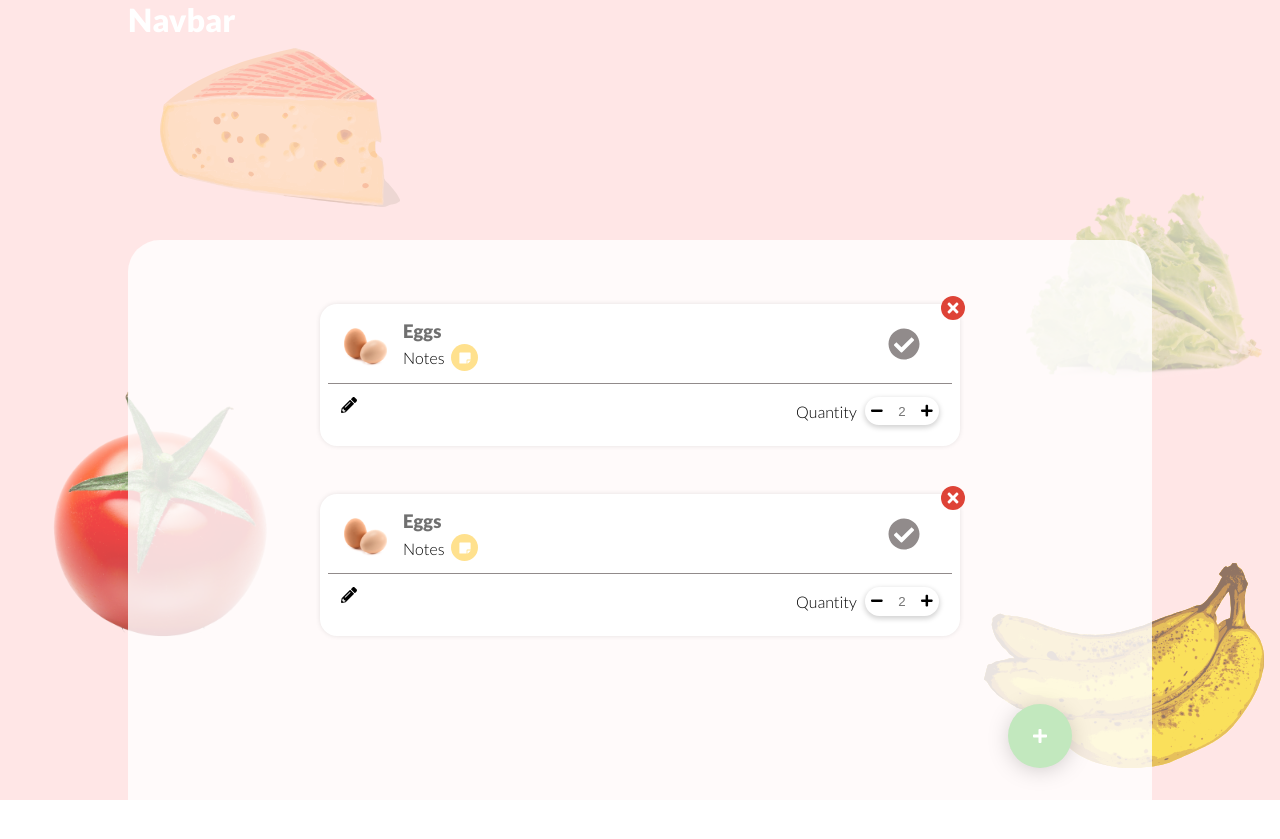
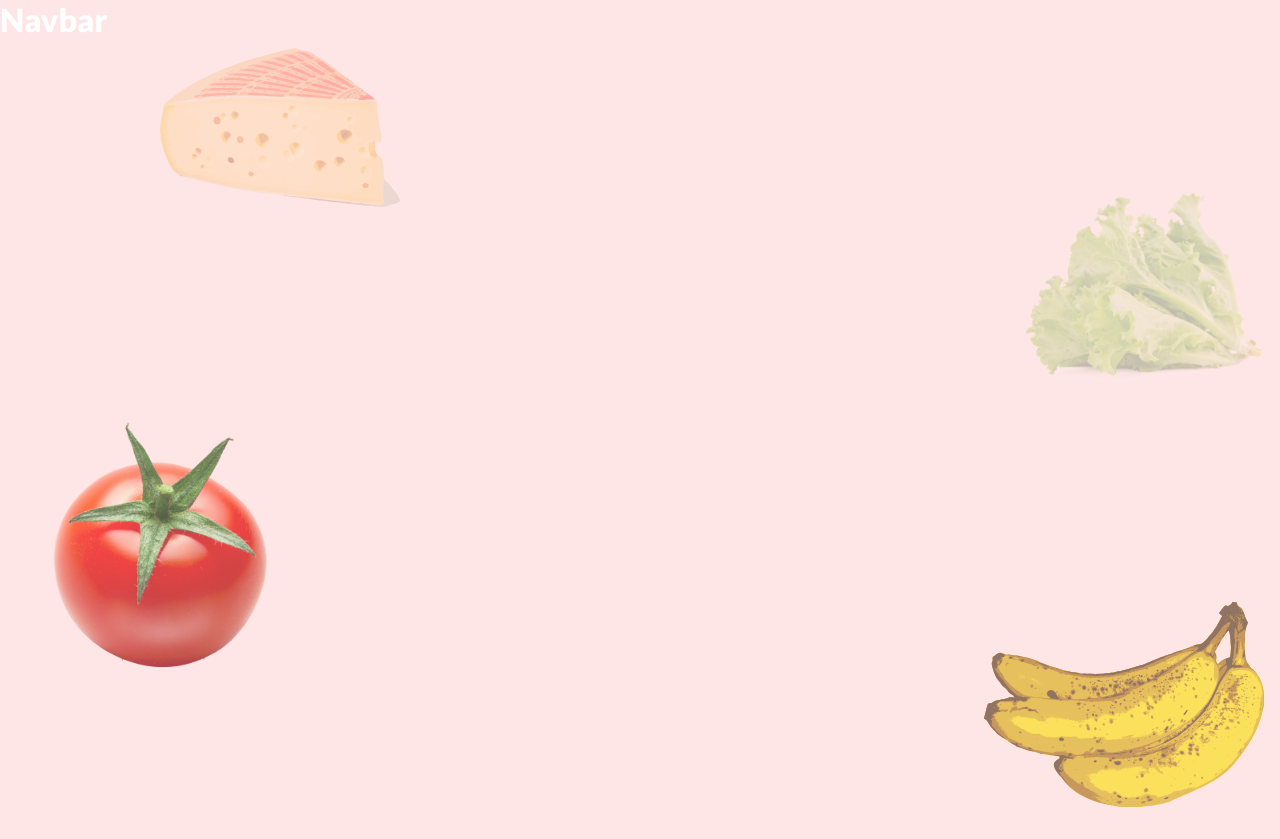
Before and after one commit to Ivailo663/ShoppingListApp, a React app: page /list in a window 1280 px wide. Before the commit the page ends 800 px from the top, so only its background shows below. Built offline with nearby package versions, Linux system fonts and the light colour scheme.

Commit message:
reordering

```diff
--- a/src/components/App.js
+++ b/src/components/App.js
@@ -1,12 +1,13 @@
 import React, { Component } from "react";
-import Auth from "./authComponents/Auth";
+import Auth from "./views/Auth";
 import { FontAwesomeIcon } from "@fortawesome/react-fontawesome";
 import "@fortawesome/free-solid-svg-icons";
 import salat from "../styles/gallery/products/salat.svg";
 import cheese from "../styles/gallery/products/cheese.svg";
 import bananas from "../styles/gallery/products/bananas.svg";
 import tomato from "../styles/gallery/products/tomato.svg";
-import List from '../components/listComponents/List'
+import Main from './views/Main'
+import Navbar from '../components/layoutComponents/Navbar'
 // import eggs from '../styles/gallery/products/eggs.png'
 import {
   BrowserRouter as Router,
@@ -19,18 +20,18 @@ class App extends Component {
   render() {
     return (
       <div className="main">
+      <Navbar/>
         <div className="main-inner">
 
           <Router>
             <Route exact path="/" component={Auth}/>
-            <Route path="/list" component={List}/>
+            <Route path="/main" component={Main}/>
           </Router>
 
           <img src={cheese} alt="cheese" className="cheese" />
           <img src={salat} alt="salat" className="salat" />
           <img src={tomato} alt="tomato" className="tomato" />
           <img src={bananas} alt="bananas" className="bananas" />
-          {/* <img src={eggs} /> */}
         </div>
       </div>
     );
--- a/src/components/authComponents/login/Login.js
+++ b/src/components/layoutComponents/Login.js
@@ -1,6 +1,6 @@
 import React from "react";
-import facebook from "../../../styles/gallery/icons/facebook.svg";
-import google from "../../../styles/gallery/icons/google.svg";
+import facebook from "../../styles/gallery/icons/facebook.svg";
+import google from "../../styles/gallery/icons/google.svg";
 import {
   BrowserRouter as Router,
   Switch,
--- a/src/components/listComponents/listItem/listItem.js
+++ b/src/components/layoutComponents/listItem.js
@@ -1,5 +1,5 @@
 import React from "react";
-import eggs from "../../../styles/gallery/products/eggs.png";
+import eggs from "../../styles/gallery/products/eggs.png";
 import { FontAwesomeIcon } from "@fortawesome/react-fontawesome";
 import "@fortawesome/free-solid-svg-icons";
 
--- a/src/components/authComponents/Auth.js
+++ b/src/components/views/Auth.js
@@ -1,6 +1,6 @@
 import React, { Component } from "react";
-import Login from "./login/Login";
-import Register from "./register/Register";
+import Login from "../layoutComponents/Login";
+import Register from "../layoutComponents/Register";
 
 class Auth extends Component {
   constructor(props) {
--- a/src/components/listComponents/List.js
+++ b/src/components/views/Main.js
@@ -1,10 +1,9 @@
 import React, { Component } from 'react'
-import Navbar from '../layoutComponents/Navbar'
-import ListItem from './listItem/listItem'
+import ListItem from '../layoutComponents/listItem'
 import { FontAwesomeIcon } from "@fortawesome/react-fontawesome";
 import "@fortawesome/free-solid-svg-icons";
 
-class List extends Component  {
+class Main extends Component  {
     constructor(props) {
         super(props)
 
@@ -16,10 +15,12 @@ class List extends Component  {
     render() {
         return (
             <div className="list-top-container">
+                <div className="head">
+                </div>
 
-                <div className="head">
-                <Navbar/>
-                </div>
+                {/* TODO: make that component starting point for toggling all other components  */}
+
+
                 <div className="white-board">
                     <div className="list-items-container">
                         <ListItem/>
@@ -33,4 +34,4 @@ class List extends Component  {
     }
 }
 
-export default List
+export default Main
```
Also changed, not shown: src/components/Navbar.js (deleted, +0 -15 lines), src/components/layoutComponents/Register.js (renamed from src/components/authComponents/register/Register.js).
